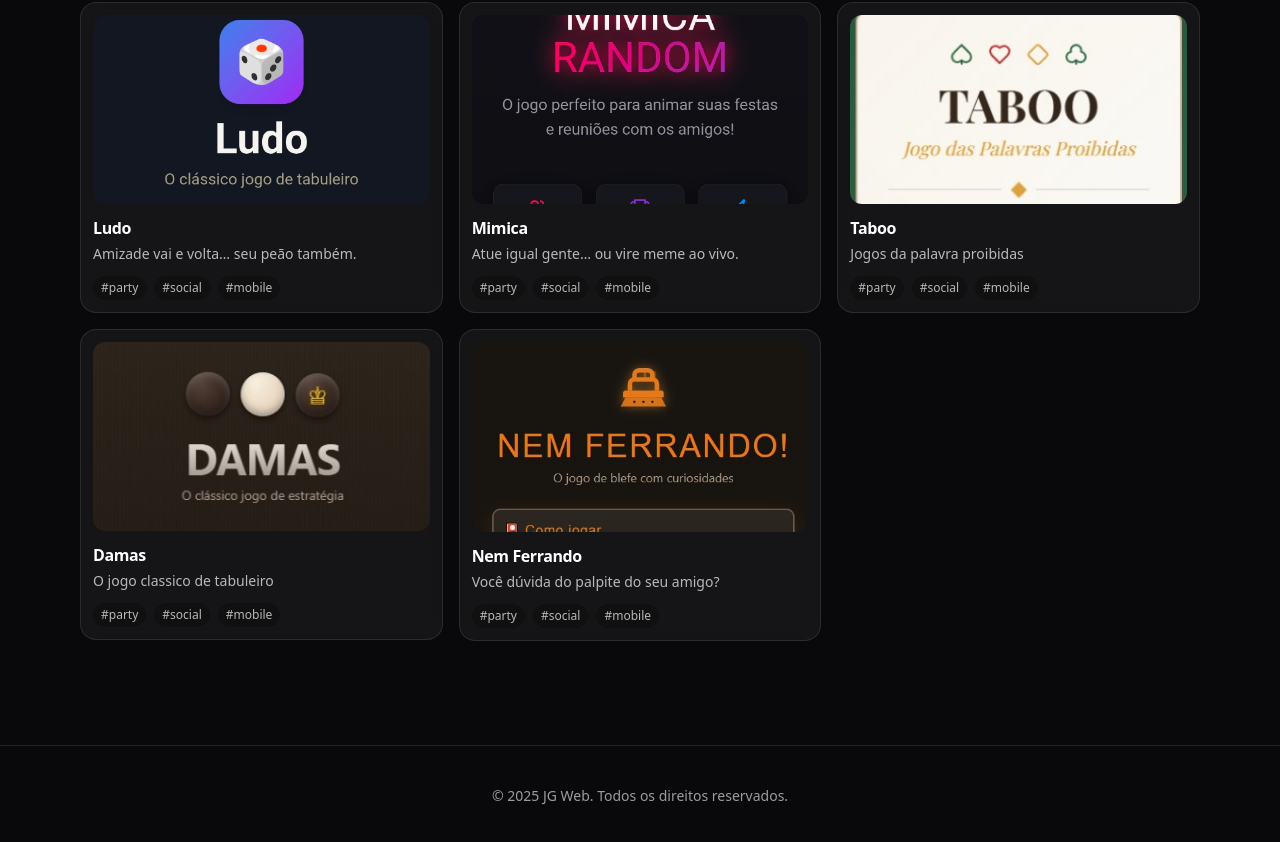
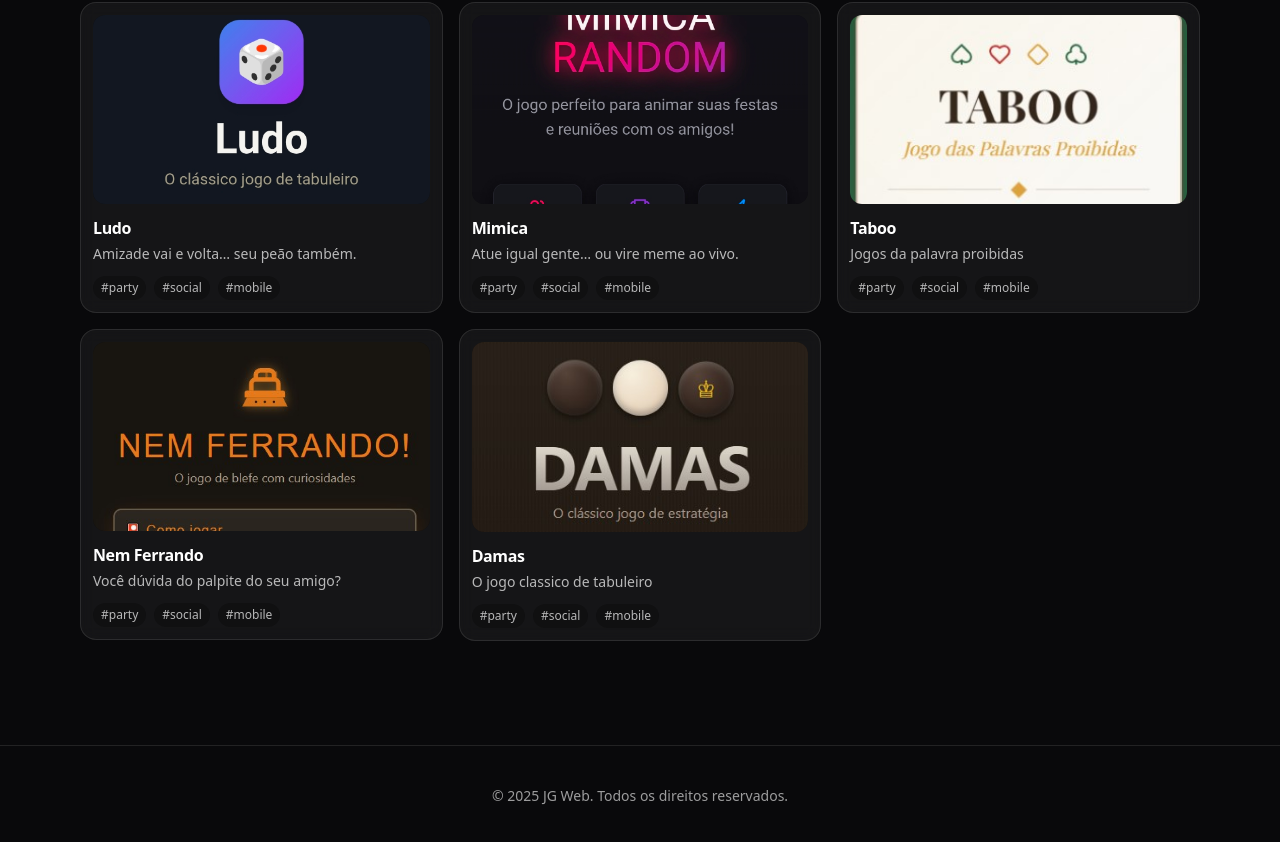
Before and after one commit to XavierRLX/jogosDaGaleraWeb, a Next.js app: page / in a window 1280 px wide. Shown: the part 1032-1874 px from the top of the page. Built offline with nearby package versions, Linux system fonts and the light colour scheme.

Commit message:
att damas

```diff
--- a/src/data/games.ts
+++ b/src/data/games.ts
@@ -89,15 +89,6 @@ export const games: Game[] = [
     tags: ["party", "social", "mobile"],
     featured: false,
   },
-   {
-    slug: "Damas",
-    title: "Damas",
-    description: "O jogo classico de tabuleiro",
-    url: "https://damasweb.lovable.app/",
-    cover:"/covers/damas_web.jpg",
-    tags: ["party", "social", "mobile"],
-    featured: false,
-  },
   {
     slug: "Nem Ferrando",
     title: "Nem Ferrando",
@@ -107,4 +98,13 @@ export const games: Game[] = [
     tags: ["party", "social", "mobile"],
     featured: false,
   },
+  {
+    slug: "Damas",
+    title: "Damas",
+    description: "O jogo classico de tabuleiro",
+    url: "https://damasweb.lovable.app/",
+    cover:"/covers/web_damas.jpg",
+    tags: ["party", "social", "mobile"],
+    featured: false,
+  },
   ];
```
Also changed, not shown: public/covers/Damas_web.jpg (deleted), public/covers/web_damas.jpg (added).
